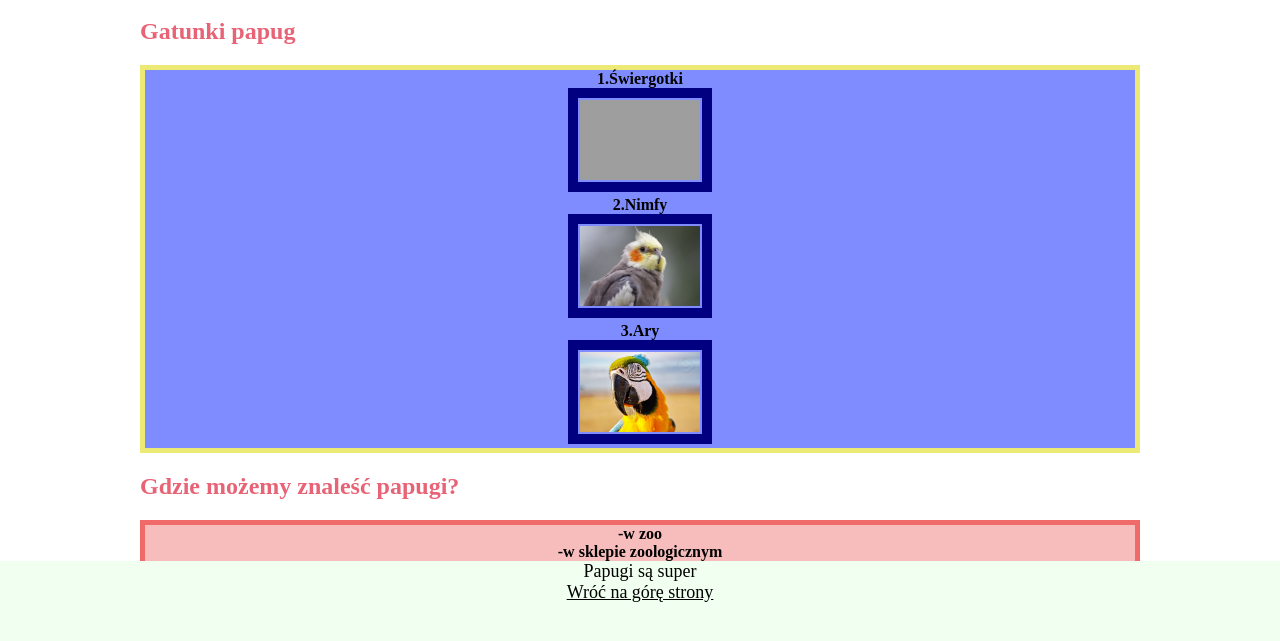
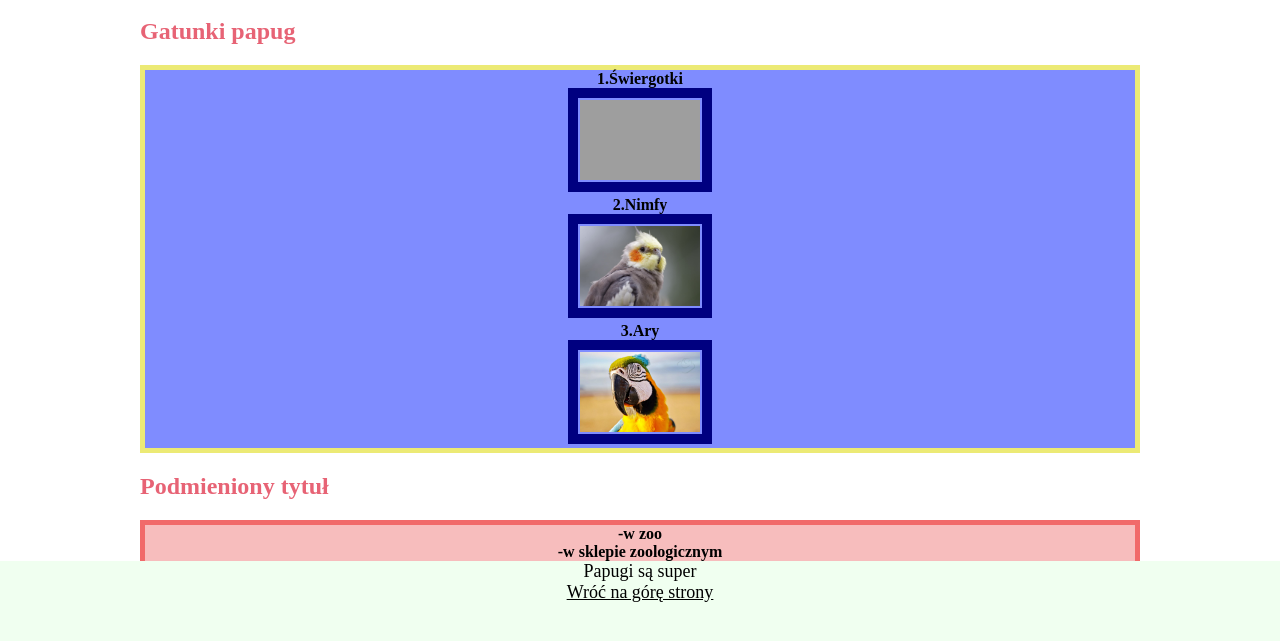
Before and after one commit to GosiaSapiecha/homepage, a plain HTML site: page index.html in a window 1280 px wide. Shown: the part 139-780 px from the top of the page. Drawn offline with Linux system fonts and the light colour scheme; grey boxes are pictures that could not be loaded.

Commit message:
added function in JS

```diff
--- a/index.html
+++ b/index.html
@@ -40,8 +40,8 @@
       </p>
     </section>
     <section class="section" id="informacje">
-      <h2 class="heading">Gdzie możemy znaleść papugi?</h2>
-      <p class="bold-text paragraph__second">
+      <h2 class="heading heading--js">Gdzie możemy znaleść papugi?</h2>
+      <p class="bold-text paragraph__second" >
         -w zoo
         <br />
         -w sklepie zoologicznym
--- a/main.js
+++ b/main.js
@@ -5,8 +5,7 @@
     `cześć nazywam sie ${firstName} i mam ${age}`
     );
 
-
-const header = document.querySelector('.main-header--js');
+    const header = document.querySelector('.main-header--js');
 
 header.innerHTML = `cześć nazywan sie ${firstName} i mam ${age}`
 
@@ -15,3 +14,18 @@ console.log(header);
 const emptyParagraph = document.querySelector('.paragraph__second--js');
 
 emptyParagraph.innerHTML = `Tekst napisany JavaScriptem`;
+
+function greet(age, firstName) {
+    console.log(
+        `cześć nazywam sie ${firstName} i mam ${age}`
+        );
+}
+
+function createContent(querySelectorContent, content) {
+    const element = document.querySelector(querySelectorContent);
+    element.innerHTML = content;
+}
+
+createContent('.paragraph__second--js', 'Witaj świecie');
+
+createContent('.heading--js', 'Podmieniony tytuł');
```
